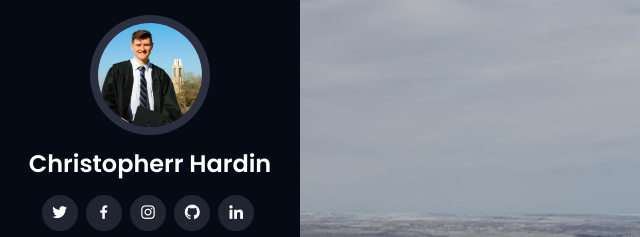
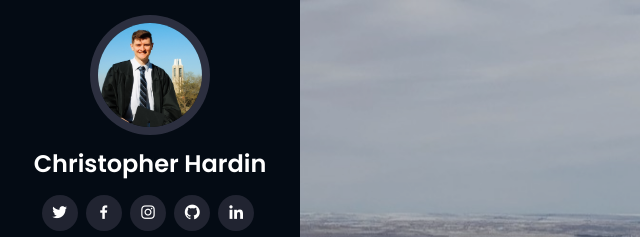
Before and after one commit to chrishardin/chrishardin.github.io, a plain HTML site: page index.html in a window 1280 px wide. Shown: the top 237 px of the page, 0-640 px from the left. Drawn offline with nearby package versions, Linux system fonts and the light colour scheme.

Commit message:
Update index.html

```diff
--- a/index.html
+++ b/index.html
@@ -46,7 +46,7 @@
 
       <div class="profile">
         <img src="assets/img/profile-img.png" alt="" class="img-fluid rounded-circle">
-        <h1 class="text-light"><a href="index.html">Christopherr Hardin</a></h1>
+        <h1 class="text-light"><a href="index.html">Christopher Hardin</a></h1>
         <div class="social-links mt-3 text-center">
           <a href="https://twitter.com/Chris09Hardin" class="twitter"><i class="bx bxl-twitter"></i></a>
           <a href="https://www.facebook.com/chris09hardin" class="facebook"><i class="bx bxl-facebook"></i></a>
```
